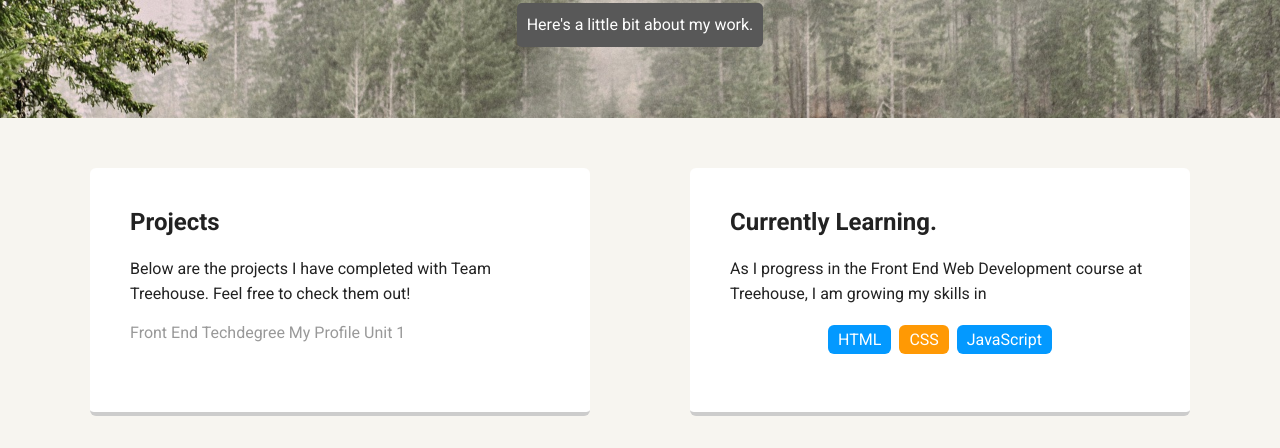
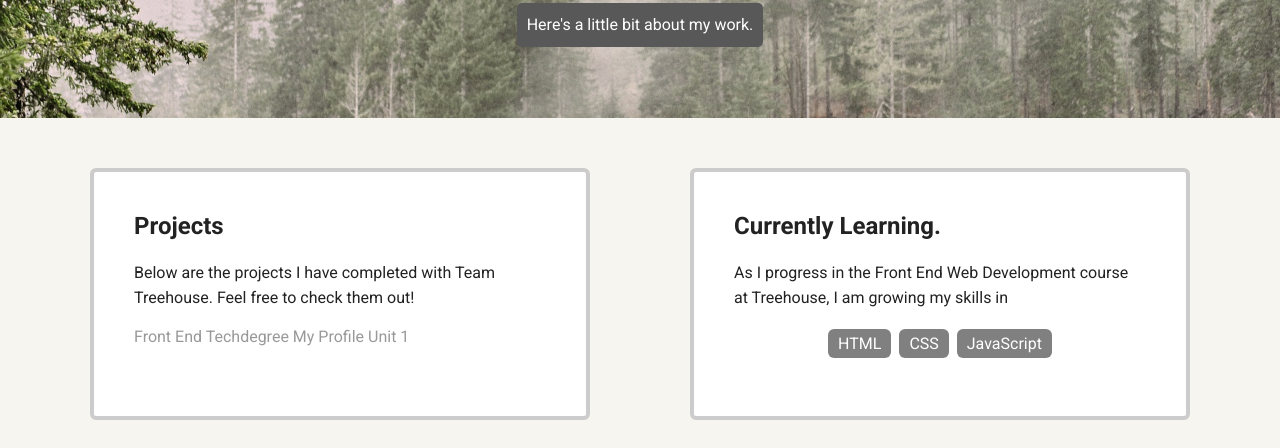
Before and after one commit to brandongault/Personal-Profile-Page, a plain HTML site: page experience.html in a window 1280 px wide. Shown: the part 352-800 px from the top of the page. Drawn offline with Linux system fonts and the light colour scheme; a web font is replaced by a local one.

Commit message:
more css changes

```diff
--- a/styles.css
+++ b/styles.css
@@ -76,6 +76,7 @@ header .profile-image {
 header .profile-image:hover {
   transform: scale(1.2) rotate(360deg);
 }
+
 .tag {
   background-color: #efefef;
   color: black;
@@ -94,7 +95,7 @@ header .profile-image:hover {
   max-width: 500px;
   text-align: left;
   background: #fff;
-  border-bottom: 4px solid #ccc;
+  border: 4px solid #ccc;
   border-radius: 6px;
   transition: all .5s;
 }
@@ -110,14 +111,14 @@ ul.skills {
 .skills li {
   border-radius: 6px;
   display: inline-block;
-  background: #ff9904;
+  background: grey;
   color: white;
   padding: 5px 10px;
   margin: 2px;
 }
 
 .skills li:nth-child(odd) {
-  background: #0399ff;
+  background: grey;
 }
 
 footer {
```
